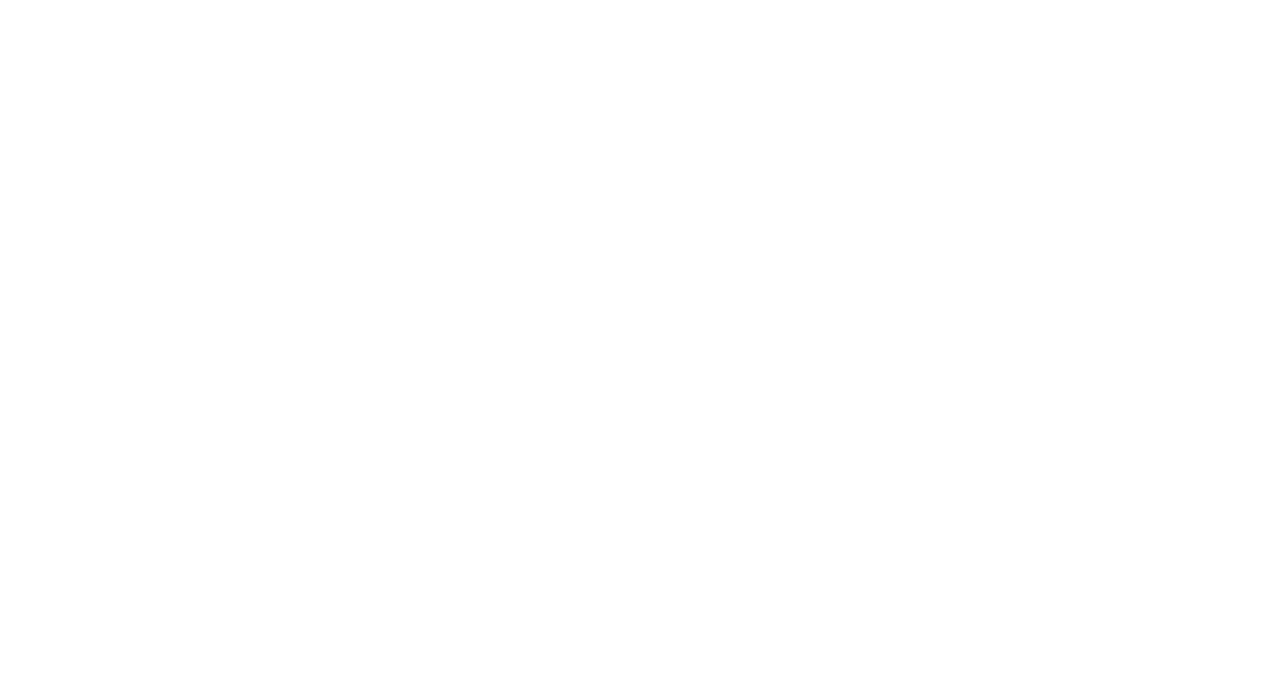
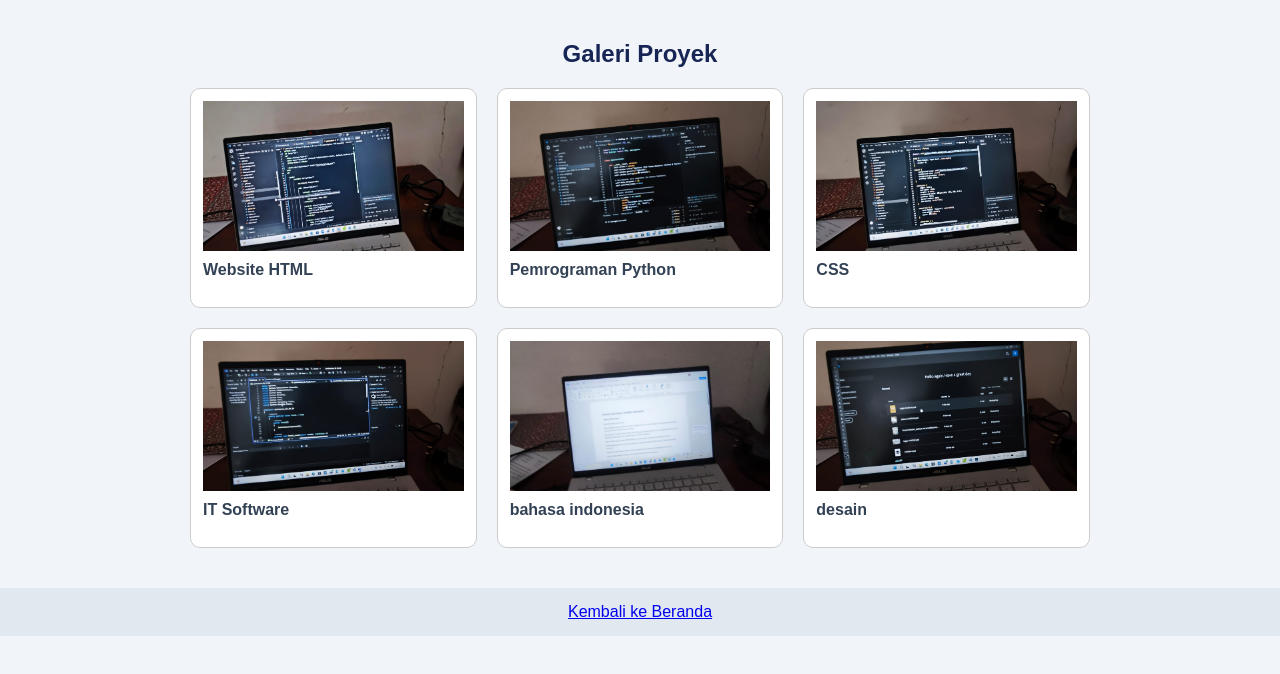
Before and after one commit to Daslim-111/vincent_daslim-x_tkj_1-32-pwd-formatif, a plain HTML site: page pages/galery.html in a window 1280 px wide. Drawn offline with Linux system fonts and the light colour scheme.

Commit message:
add project galery with CSS grid

```diff
--- a/pages/galery.html
+++ b/pages/galery.html
@@ -1,11 +1,65 @@
 <!DOCTYPE html>
-<html lang="en">
+<html lang="id">
 <head>
     <meta charset="UTF-8">
     <meta name="viewport" content="width=device-width, initial-scale=1.0">
-    <title>Document</title>
+    <title>Galeri</title>
+
+    <link rel="stylesheet" href="/styles/galery.css">
 </head>
 <body>
 
+    <main>
+        <section id="gallery">
+
+            <h2>Galeri Proyek</h2>
+
+            <div class="gallery">
+
+                <article class="gallery-item">
+                    <img src="/assets/images/WhatsApp Image 2026-11-05 at 13.51.43.jpeg"
+                    alt="Proyek HTML">
+                    <h3>Website HTML</h3>
+                </article>
+
+                <article class="gallery-item">
+                    <img src="/assets/images/WhatsApp Image 2026-11-05 at 13.51.42 (1).jpeg"
+                    alt="Proyek Python">
+                    <h3>Pemrograman Python</h3>
+                </article>
+
+                <article class="gallery-item">
+                    <img src="/assets/images/WhatsApp Image 2026-11-05 at 13.51.42 (2).jpeg"
+                    alt="Proyek CSS">
+                    <h3>CSS</h3>
+                </article>
+
+                <article class="gallery-item">
+                    <img src="/assets/images/WhatsApp Image 2026-11-05 at 13.51.41 (1).jpeg"
+                    alt="Proyek IT Software">
+                    <h3>IT Software</h3>
+                </article>
+
+                <article class="gallery-item">
+                    <img src="/assets/images/WhatsApp Image 2026-11-05 at 13.51.41.jpeg"
+                    alt=" Proyek Bahasa Indonesia">
+                    <h3>bahasa indonesia</h3>
+                </article>
+
+                <article class="gallery-item">
+                    <img src="/assets/images/WhatsApp Image 2026-11-05 at 13.51.42.jpeg"
+                    alt="Proyek Desain">
+                    <h3>desain</h3>
+                </article>
+
+            </div>
+
+        </section>
+    </main>
+
+    <footer>
+        <a href="/index.html">Kembali ke Beranda</a>
+    </footer>
+
 </body>
 </html>
--- a/styles/galery.css
+++ b/styles/galery.css
@@ -0,0 +1,48 @@
+body {
+    margin: 0;
+    font-family: Arial, sans-serif;
+    background-color: rgb(241, 245, 249);
+}
+
+#gallery {
+    width: 900px;
+    margin: 40px auto;
+}
+
+#gallery h2 {
+    text-align: center;
+    color: rgb(23, 37, 84);
+}
+
+.gallery {
+    display: grid;
+    grid-template-columns: repeat(3, 1fr);
+    gap: 20px;
+}
+
+.gallery > .gallery-item {
+    padding: 12px;
+    border: 1px solid #cccccc;
+    border-radius: 10px;
+    box-sizing: border-box;
+    background-color: white;
+}
+
+.gallery-item img {
+    width: 100%;
+    height: 150px;
+    display: block;
+    object-fit: cover;
+}
+
+.gallery-item h3 {
+    font-size: 16px;
+    margin-top: 10px;
+    color: rgb(51, 65, 85);
+}
+
+footer {
+    text-align: center;
+    padding: 15px;
+    background-color: rgb(226, 232, 240);
+}
```
Also changed, not shown: assets/images/WhatsApp Image 2026-11-05 at 13.51.41 (1).jpeg (added), assets/images/WhatsApp Image 2026-11-05 at 13.51.41.jpeg (added), assets/images/WhatsApp Image 2026-11-05 at 13.51.42 (1).jpeg (added), assets/images/WhatsApp Image 2026-11-05 at 13.51.42 (2).jpeg (added), assets/images/WhatsApp Image 2026-11-05 at 13.51.42.jpeg (added), assets/images/WhatsApp Image 2026-11-05 at 13.51.43.jpeg (added).
